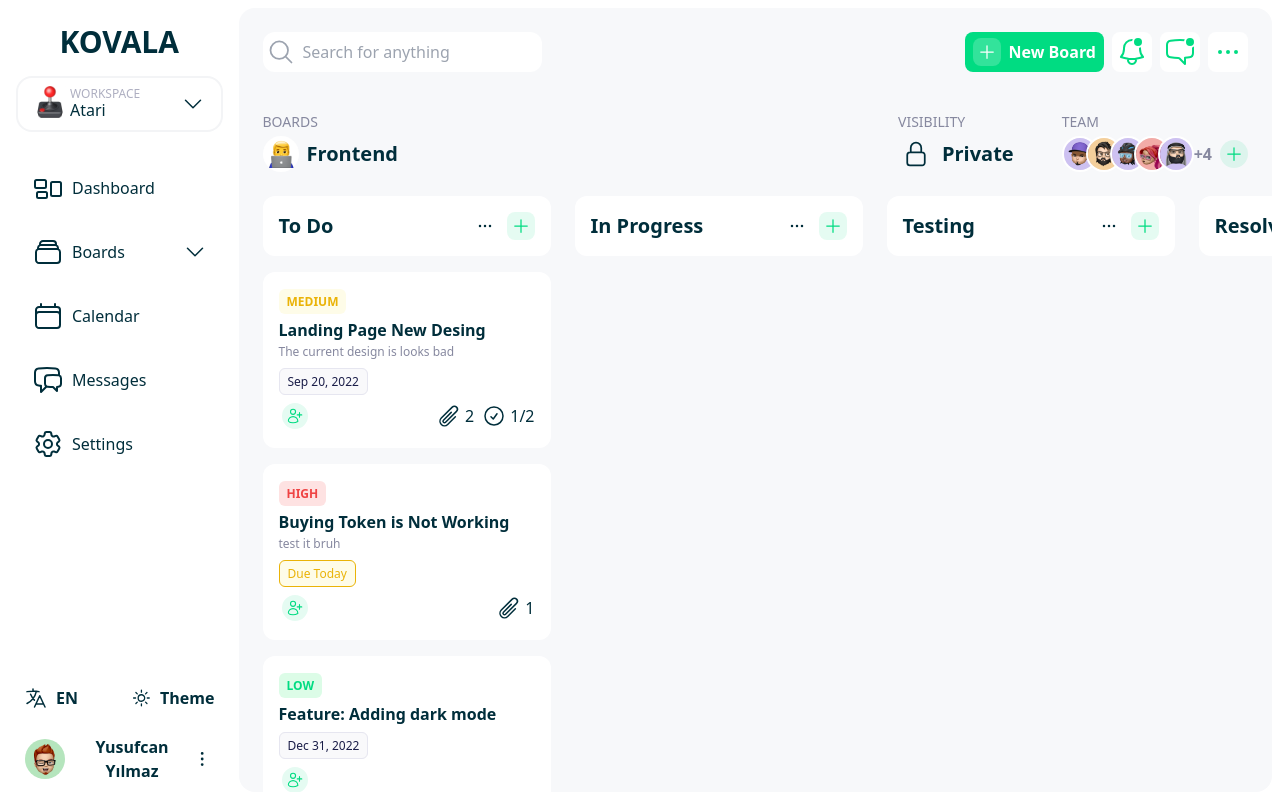
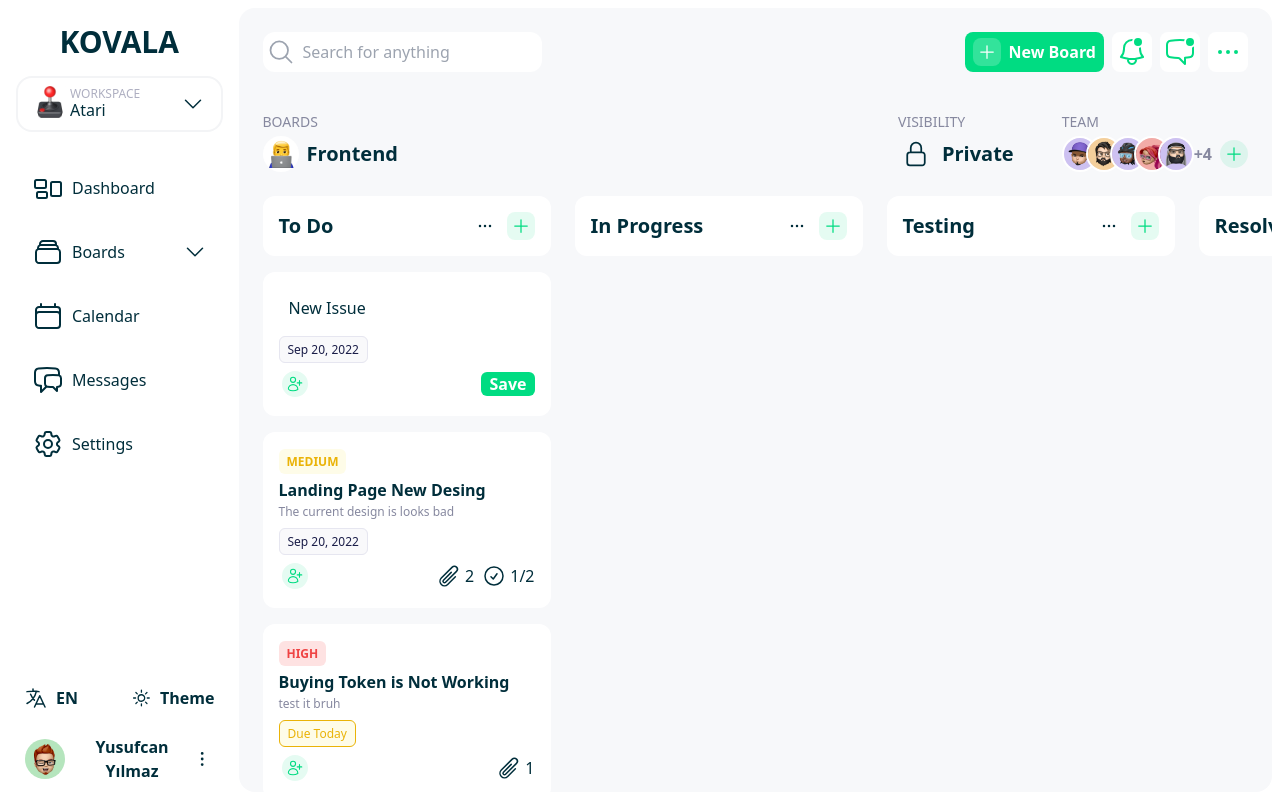
Before and after one commit to YusufcanY/kovala, a Nuxt app: page /boards/1 in a window 1280 px wide. Both pictures are taken after a click on the button 520 px from the left and 226 px from the top of the page. Built offline with nearby package versions, Linux system fonts and the light colour scheme.

Commit message:
feat: adding new issue update

```diff
--- a/components/board/IssueItem.vue
+++ b/components/board/IssueItem.vue
@@ -4,65 +4,85 @@
     PaperClipIcon,
     UserPlusIcon,
   } from '@heroicons/vue/24/outline'
+  import { onClickOutside } from '@vueuse/core'
   import type { Issue } from '@/types/Board'
-  defineProps<{
+  import { useIssueStore } from '@/store/issues'
+  const props = defineProps<{
     issue: Issue
   }>()
+  const issueStore = useIssueStore()
+  const titleValue = ref(props.issue.title)
+  const updateIssue = () => {
+    const ghost = { ...props.issue }
+    ghost.title = titleValue.value
+    ghost.is_editing = false
+    issueStore.updateIssue(props.issue.id, ghost)
+  }
+  const inputRef = ref(null)
+  onClickOutside(inputRef, () => {
+    const ghost = { ...props.issue }
+    ghost.is_editing = false
+    issueStore.updateIssue(props.issue.id, ghost)
+  })
 </script>
 <template>
   <button
+    ref="inputRef"
     class="w-full space-y-2 rounded-xl bg-white p-4 text-left dark:bg-dark-page-body"
   >
-    <div v-if="issue.priority">
+    <div v-if="props.issue.priority">
       <span
         class="rounded-md px-2 py-1 text-xs font-bold"
         :class="
-          issue.priority === 10
+          props.issue.priority === 10
             ? 'bg-green-100 text-primary-accent dark:bg-green-900'
-            : issue.priority === 20
+            : props.issue.priority === 20
             ? 'bg-yellow-50 text-yellow-500 dark:bg-yellow-900'
             : 'bg-red-100 text-red-500 dark:bg-red-900'
         "
       >
-        {{ $t('priority.' + String(issue.priority)) }}
+        {{ $t('priority.' + String(props.issue.priority)) }}
       </span>
     </div>
     <div>
       <div class="leading-5">
         <input
-          v-if="issue.is_editing"
+          v-if="props.issue.is_editing"
+          v-model="titleValue"
           class="rounded-xl border-2 border-primary-accent border-opacity-0 p-2 transition-all duration-200 focus:border-opacity-100 dark:bg-dark-foreground"
           type="text"
         />
-        <span v-else class="font-semibold">{{ issue.title }}</span>
+        <span v-else class="font-semibold">{{ props.issue.title }}</span>
       </div>
       <div class="leading-5">
-        <span class="text-xs text-[#86889F]">{{ issue.description }}</span>
+        <span class="text-xs text-[#86889F]">{{
+          props.issue.description
+        }}</span>
       </div>
     </div>
     <div>
       <span
         class="rounded-md border px-2 py-1 text-xs font-medium"
         :class="
-          issue.due_date === 'Due Today'
+          props.issue.due_date === 'Due Today'
             ? 'border-yellow-500 bg-yellow-50 text-yellow-500 dark:bg-yellow-900'
-            : issue.due_date === 'Overdue'
+            : props.issue.due_date === 'Overdue'
             ? 'border-red-500 bg-red-50 text-red-500 dark:bg-red-900'
-            : issue.due_date === 'Complete'
+            : props.issue.due_date === 'Complete'
             ? 'border-green-500 bg-green-50 text-green-500 dark:bg-green-900'
             : 'border-[#e6e6f0] bg-[#f9f9fb] text-[#1b1e49] dark:border-opacity-0 dark:bg-dark-foreground dark:text-[#f0f0f0]'
         "
-        >{{ issue.due_date }}</span
+        >{{ props.issue.due_date }}</span
       >
     </div>
     <div class="flex justify-between">
       <div class="flex space-x-0.5">
         <div
-          v-if="issue.assignee && issue.assignee[0]"
+          v-if="props.issue.assignee && props.issue.assignee[0]"
           class="flex flex-row-reverse items-center justify-end -space-x-3 space-x-reverse"
         >
           <img
-            v-for="(assignee, index) in issue.assignee"
+            v-for="(assignee, index) in props.issue.assignee"
             :key="index"
             alt=""
             class="h-7 w-7 rounded-full border-2 border-white dark:border-dark-page-body"
@@ -74,19 +94,20 @@
         />
       </div>
       <div class="flex items-center space-x-2">
-        <div v-if="issue.attachments" class="flex items-center space-x-1">
+        <div v-if="props.issue.attachments" class="flex items-center space-x-1">
           <PaperClipIcon class="h-6 w-6" />
-          <span class="font-medium">{{ issue.attachments }}</span>
+          <span class="font-medium">{{ props.issue.attachments }}</span>
         </div>
-        <div v-if="issue.task" class="flex items-center space-x-1">
+        <div v-if="props.issue.task" class="flex items-center space-x-1">
           <CheckCircleIcon class="h-6 w-6" />
           <span class="font-medium"
-            >{{ issue.task.completed }}/{{ issue.task.total }}</span
+            >{{ props.issue.task.completed }}/{{ props.issue.task.total }}</span
           >
         </div>
-        <div v-if="issue.is_editing">
+        <div v-if="props.issue.is_editing">
           <button
             class="rounded-md bg-primary-accent px-2 font-bold text-white"
+            @click="updateIssue"
           >
             Save
           </button>
--- a/components/board/List.vue
+++ b/components/board/List.vue
@@ -9,6 +9,7 @@
   import { onClickOutside } from '@vueuse/core'
   import type { Issue, List } from '@/types/Board'
   import { useBoardStore } from '@/store/boards'
+  import { useIssueStore } from '@/store/issues'
   import useItemActions from '@/composables/useItemActions'
   import type { ChangeEventCallback } from '@/types/IssueActions'
   // eslint-disable-next-line @typescript-eslint/no-unused-vars, no-unused-vars
@@ -18,6 +19,7 @@
 
   const itemActions = useItemActions()
   const boardStore = useBoardStore()
+  const issueStore = useIssueStore()
   const props = defineProps<{
     list: List
   }>()
@@ -48,6 +50,9 @@
 
   const inputRef = ref(null)
   onClickOutside(inputRef, () => boardStore.toggleBoardEditing(props.list.id))
+  const addNewIssue = () => {
+    issueStore.createIssue('New Issue', props.list.id)
+  }
 </script>
 <template>
   <div class="flex min-w-[18rem] flex-1 flex-col space-y-4">
@@ -81,8 +86,10 @@
         >
           <EllipsisHorizontalIcon class="h-5 w-5" />
         </button>
-        <!-- @click="addNewIssue" -->
-        <button class="rounded-lg bg-primary-accent bg-opacity-10 p-1">
+        <button
+          class="rounded-lg bg-primary-accent bg-opacity-10 p-1"
+          @click="addNewIssue"
+        >
           <PlusIcon class="h-5 w-5 text-primary-accent" />
         </button>
       </div>
@@ -90,7 +97,7 @@
     <Draggable
       class="h-full space-y-4"
       group="issues"
-      item-key="index"
+      item-key="id"
       :list="sortedList"
       @change="updateIssue"
     >
--- a/store/issues.ts
+++ b/store/issues.ts
@@ -71,6 +71,11 @@ export const useIssueStore = defineStore('issues', {
   }),
   actions: {
     createIssue(title: string, boardId: number, assignees?: number[]) {
+      this.issues.forEach((issue) => {
+        if (issue.board_id === boardId) {
+          issue.index_in_board += 1
+        }
+      })
       this.issues.push({
         id: this.issues[this.issues.length - 1].id + 1,
         title,
```
